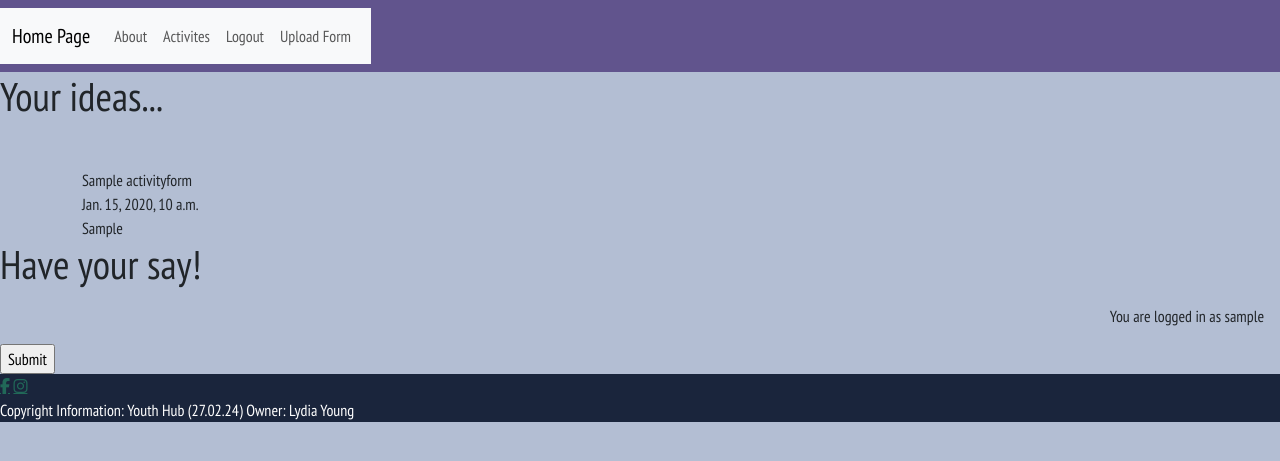
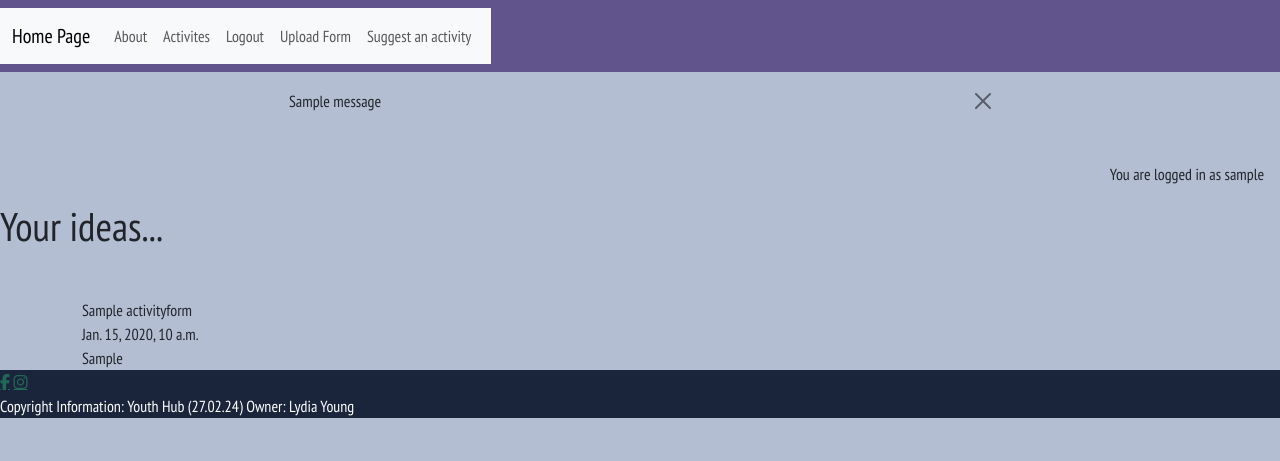
Before and after one commit to Lydiajoy97/Youth-Club, a Django app: page /activites/ in a window 1280 px wide. Shown: the top 461 px of the page. Run offline with Django 5.2, Linux system fonts and the light colour scheme; a user stored in the database is signed in; tables that the repository leaves empty hold one stand-in row (values such as "Sample post"); one stand-in notice (Sample message) is shown; some libraries are stand-ins or nearby versions.

Commit message:
create add activitys form

```diff
--- a/activites/models.py
+++ b/activites/models.py
@@ -6,11 +6,13 @@ STATUS = ((0, "Draft"), (1, "Published"))
 class ActivityForm(models.Model):
     name = models.CharField(max_length=200)
     email = models.EmailField(max_length=254)
-    game_ideas = models.CharField(max_length=700, blank=True)
+    game_ideas = models.TextField()
     approved = models.BooleanField(default=False)
     status = models.IntegerField(choices=STATUS, default=0)
     created_on = models.DateTimeField(auto_now_add=True)
 
+    class Meta:
+        ordering = ["created_on"]
 
     def __str__(self):
         return f"ActivityForm {self.game_ideas} by {self.name}"
--- a/activites/templates/activites/activityform_list.html
+++ b/activites/templates/activites/activityform_list.html
@@ -1,8 +1,13 @@
 {% extends "base.html" %}
 {% load static %}
 {% block content %}
-
 <body>
+    <div class="post-activity">
+        {% if user.is_authenticated %}
+            <p class="text-end m-3">You are logged in as {{ user }}</p>
+                {% else %}
+            <p class="text-end m-3">You are not logged in</p>
+        {% endif %}
     <h1> Your ideas...</h1>
     {% for activityform in activityform_list %}
     <div class="container mt-5">
@@ -15,22 +20,6 @@
         </div>
     </div>
     {% endfor %}
-<div class="post-activity">
-    <h1>Have your say!</h1>
-        {% if user.is_authenticated %}
-            <p class="text-end m-3">You are logged in as {{ user }}</p>
-                {% else %}
-            <p class="text-end m-3">You are not logged in</p>
-        {% endif %}
-    <!--Geeks for geeks.org-->
-    <div class="col-md-4 col-md-offset-4">
-        <form action= "" method = "post">
-            {% csrf_token %}
-            {{ get_activity }}
-
-            <input type="submit" value="Submit">
-        </form>
-    </div>
 </body>
 
 </html>
--- a/activites/urls.py
+++ b/activites/urls.py
@@ -1,8 +1,7 @@
 from . import views
 from django.urls import path
 
-
 urlpatterns = [
     path('', views.ActivityFormList.as_view(), name='activityform'),
-    path('<slug:slug>/', views.activites_detail, name="activityform_detail"),
+    path('addactivity', views.HaveYourSay.as_view(), name='addactivity'),
 ]
--- a/activites/views.py
+++ b/activites/views.py
@@ -1,13 +1,16 @@
 from django.shortcuts import render, get_object_or_404
 from django.views import generic
 from .models import ActivityForm
+from .forms import HaveYourSayForm
 
 class ActivityFormList(generic.ListView):
     queryset = ActivityForm.objects.filter(status=1)
     template_name = "activityform_list.html"
     paginate_by = 6
 
-def activites_detail(request, slug):
-    queryset = ActivityForm.objects.filter(status=1)
-    activity = get_object_or_404(queryset, slug=slug)
-    return render(request, "activityform_list.html", {"activity": activity},)
+# From youtube
+class HaveYourSay(generic.CreateView):
+    form_class = HaveYourSayForm
+    template_name = "addactivity.html"
+    success_url = '/'
+    success_message = "Your suggestion has been submitted and is awaiting approval."
--- a/requirements.txt
+++ b/requirements.txt
@@ -1,9 +1,11 @@
 asgiref==3.7.2
 cloudinary==1.36.0
+crispy-bootstrap5==0.7
 dj-database-url==0.5.0
 dj3-cloudinary-storage==0.0.6
 Django==4.2.10
 django-allauth==0.57.2
+django-crispy-forms==2.2
 django-formtools==2.5.1
 django-summernote==0.8.20.0
 gunicorn==20.1.0
--- a/youthclub/settings.py
+++ b/youthclub/settings.py
@@ -49,6 +49,8 @@ INSTALLED_APPS = [
     'allauth',
     'allauth.account',
     'allauth.socialaccount',
+    'crispy_forms',
+    'crispy_bootstrap5',
     'django_summernote',
     'cloudinary',
     'youthclub',
@@ -62,6 +64,8 @@ SITE_ID = 1
 LOGIN_REDIRECT_URL = 'form'
 LOGOUT_REDIRECT_URL = '/'
 
+CRISPY_ALLOWED_TEMPLATE_PACKS = "bootstrap5"
+CRISPY_TEMPLATE_PACK = "bootstrap5"
 
 MIDDLEWARE = [
     'django.middleware.security.SecurityMiddleware',
--- a/youthclub/templates/base.html
+++ b/youthclub/templates/base.html
@@ -68,10 +68,32 @@ integrity="sha384-T3c6CoIi6uLrA9TneNEoa7RxnatzjcDSCmG1MXxSR1GAsXEV/Dwwykc2MPK8M2
     aria-current="page"
     href="{% url 'form' %}"
     >Upload Form</a>
+</li>
+<li class="nav-item">
+  <a
+    class="nav-link"
+    aria-current="page"
+    href="{% url 'addactivity' %}"
+    >Suggest an activity</a>
     {% endif %}
 </li>
     </nav>
   </header>
+  <!-- displaying Django messages from the walkthrough -->
+<div class="container">
+  <div class="row">
+    <div class="col-md-8 offset-md-2">
+      {% for message in messages %}
+      <div class="alert {{ message.tags }} alert-dismissible
+        fade show" id="msg" role="alert">
+        {{ message | safe }}
+        <button type="button" class="btn-close"
+          data-bs-dismiss="alert" aria-label="Close"></button>
+      </div>
+      {% endfor %}
+    </div>
+  </div>
+</div>
   <main>
     {% block content %}
     <!-- Content Goes here -->
```
Also changed, not shown: activites/forms.py (+5 -4 lines), activites/templates/activites/addactivity.html (added, +25 -0 lines), activites/migrations/0005_alter_activityform_game_ideas.py (added).
